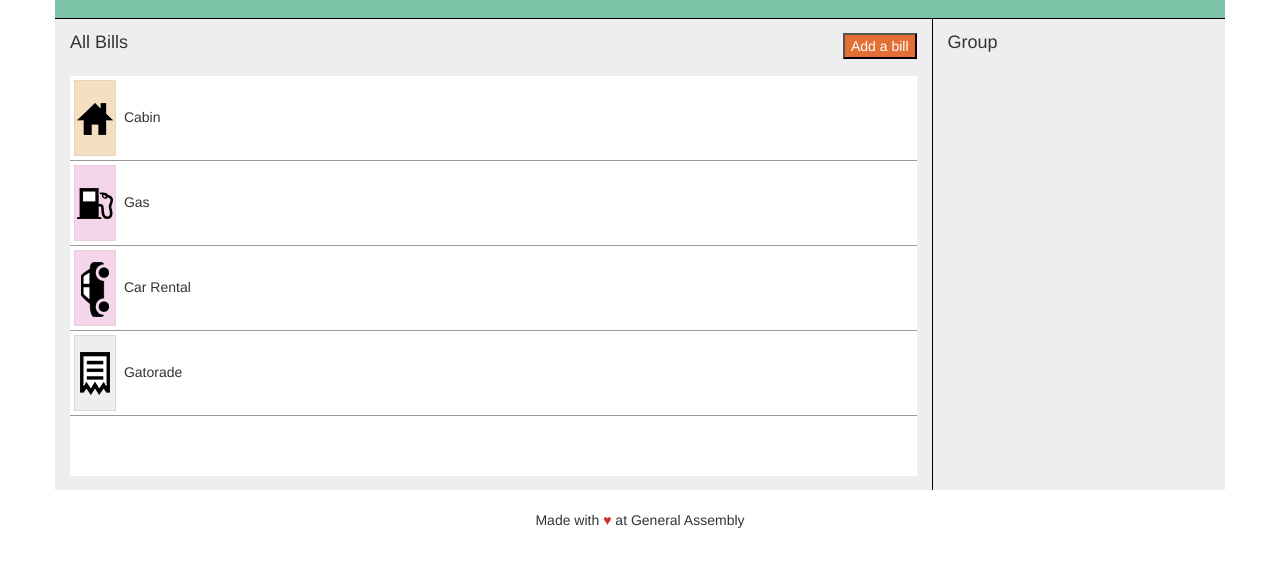
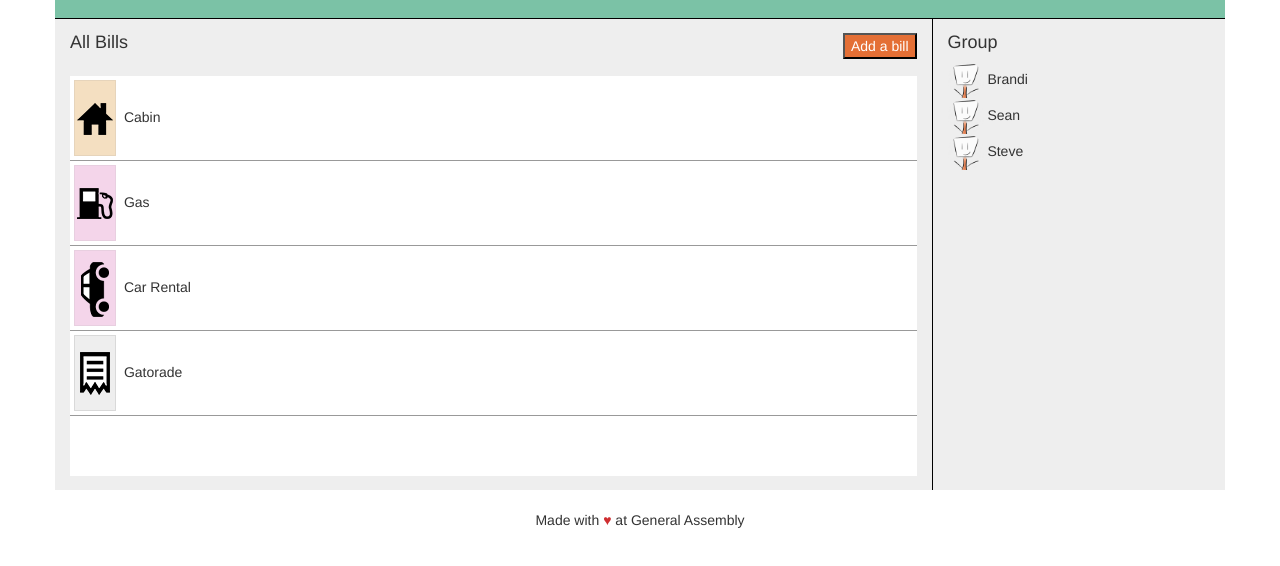
Before and after one commit to britbroet/splitwise-project, a website: page public/index.html in a window 1280 px wide. Shown: the part 64-630 px from the top of the page. Drawn offline with nearby package versions, Linux system fonts and the light colour scheme.

Commit message:
adding user profile images

```diff
--- a/public/css/style.css
+++ b/public/css/style.css
@@ -54,6 +54,16 @@ body {
   height: 100%;
 }
 
+.user:hover {
+  background-color: #ddd;
+}
+
+.user img {
+  height: 36px;
+  width: 36px;
+  border-radius: 18px;
+}
+
 footer {
   text-align: center;
   margin-top: 2rem;
--- a/public/index.html
+++ b/public/index.html
@@ -61,6 +61,20 @@
 
         <div class="group col-xs-3">
           <h4>Group</h4>
+          <div class="members">
+            <div class="user">
+              <img src="/img/user-profile.png" />
+              Brandi
+            </div>
+            <div class="user">
+              <img src="/img/user-profile.png" />
+              Sean
+            </div>
+            <div class="user">
+              <img src="/img/user-profile.png" />
+              Steve
+            </div>
+          </div>
         </div>
 
       </div>
```
Also changed, not shown: public/img/user-profile.png (added).
